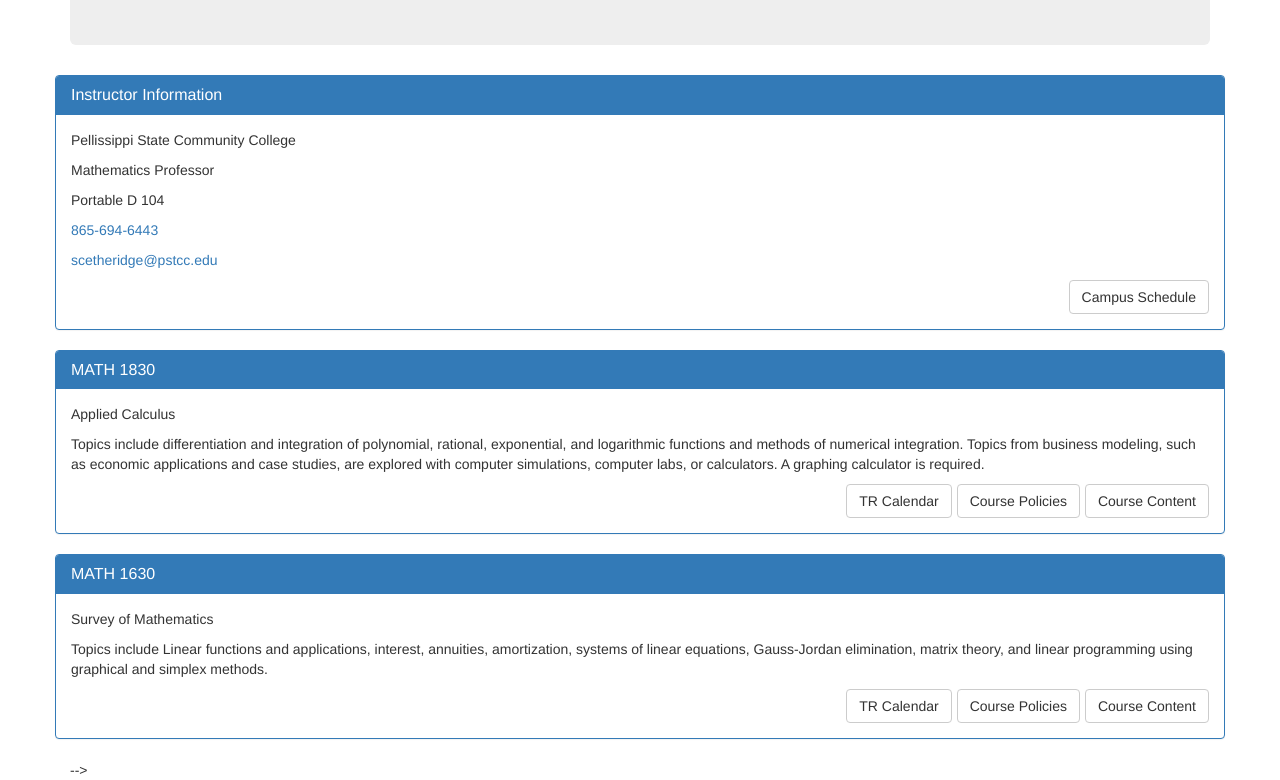
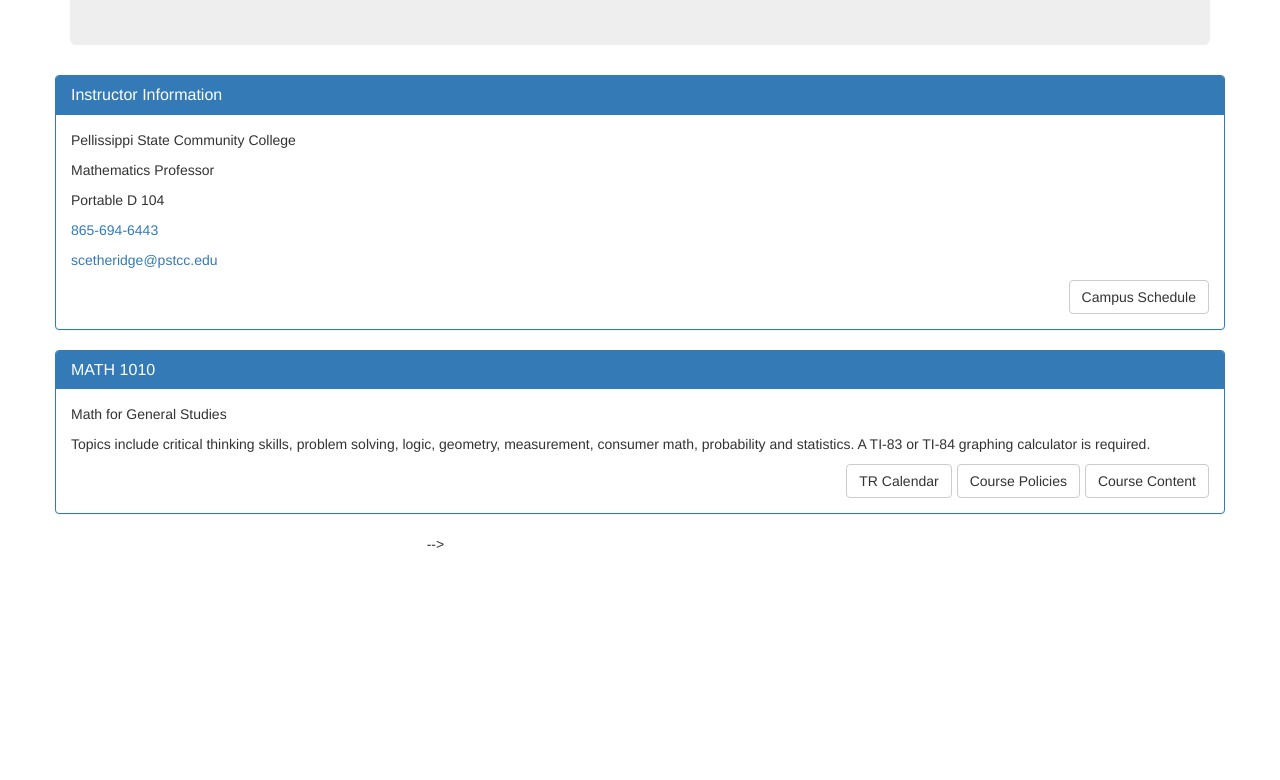
Before and after one commit to scetheridge/scetheridge.github.io, a plain HTML site: page index.html in a window 1280 px wide. Shown: the part 304-1084 px from the top of the page. After the commit the page ends 858 px from the top, so only its background shows below. Drawn offline with nearby package versions, Linux system fonts and the light colour scheme; some packages are replaced by stand-ins of ours.

Commit message:
Update index.html

```diff
--- a/index.html
+++ b/index.html
@@ -153,11 +153,11 @@ overflow: hidden;
         <div class="panel panel-primary">
 
           <div class="panel-heading">
-            <h3 class="panel-title">MATH 1830</h3> </div>
+            <h3 class="panel-title">MATH 1010</h3> </div>
 
           <div class="panel-body">
-            <p>Applied Calculus</p>
-<p>Topics include differentiation and integration of polynomial, rational, exponential, and logarithmic functions and methods of numerical integration. Topics from business modeling, such as economic applications and case studies, are explored with computer simulations, computer labs, or calculators. A graphing calculator is required.
+            <p>Math for General Studies</p>
+<p>Topics include critical thinking skills, problem solving, logic, geometry, measurement, consumer math, probability and statistics. A TI-83 or TI-84 graphing calculator is required.
 
 </p>
 <div class="btn-toolbar pull-right">
@@ -178,22 +178,7 @@ overflow: hidden;
 
 
 
-        <div class="panel panel-primary">
 
-          <div class="panel-heading">
-            <h3 class="panel-title">MATH 1630</h3> </div>
-
-          <div class="panel-body">
-            <p>Survey of Mathematics</p>
-<p>
-  Topics include Linear functions and applications, interest, annuities, amortization, systems of linear equations, Gauss-Jordan elimination, matrix theory, and linear programming using graphical and simplex methods.</p>
-  <div class="btn-toolbar pull-right">
-    <!-- <a class="btn btn-default" role="button" href="mtwrcalendar.html" target="_blank">MTWR Calendar</a> -->
-       <a class="btn btn-default" role="button" href="trcalendar.html" target="_blank">TR Calendar</a>
-     <a class="btn btn-default" role="button" href="coursepolicies1630.html" target="_blank">Course Policies</a>
-     <a class="btn btn-default" role="button" href="https://psccmath.github.io/math1630" target="_blank">Course Content</a>
-    <!-- ending of btn toolbar -->
-  </div>
 
   <!-- <button type="button" class="btn btn-default" data-toggle="collapse" data-target="#step1">1</button>  <button type="button" class="btn btn-default" data-toggle="collapse" data-target="#step2">2</button>
     <div id="step1" class="collapse">
```
